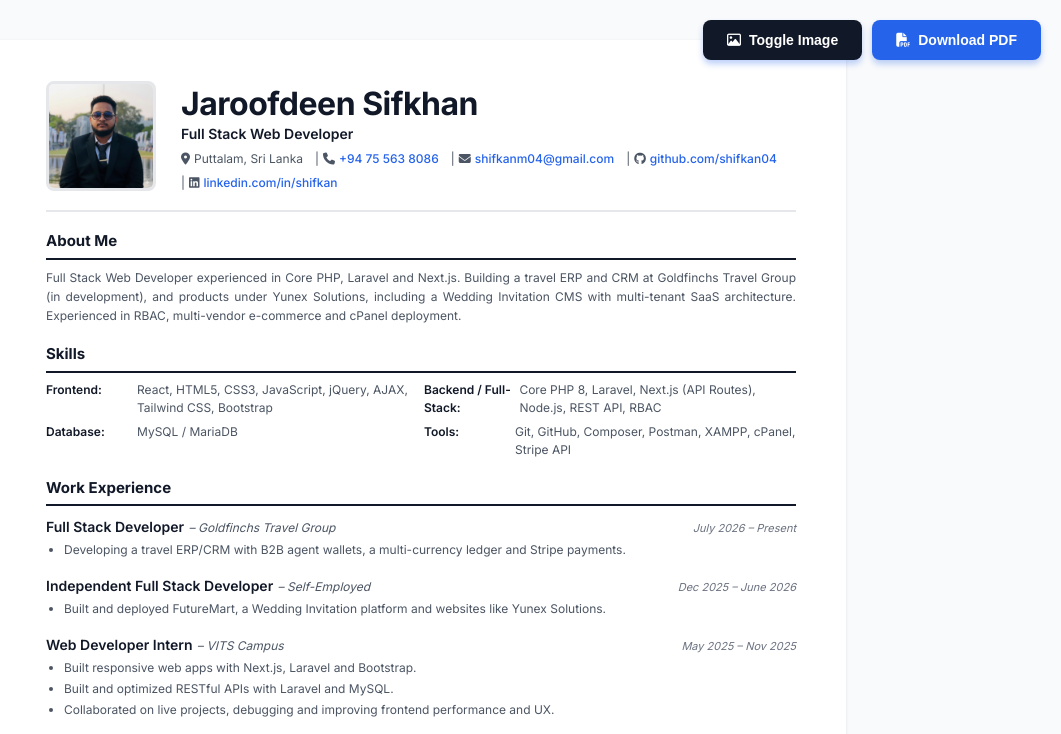
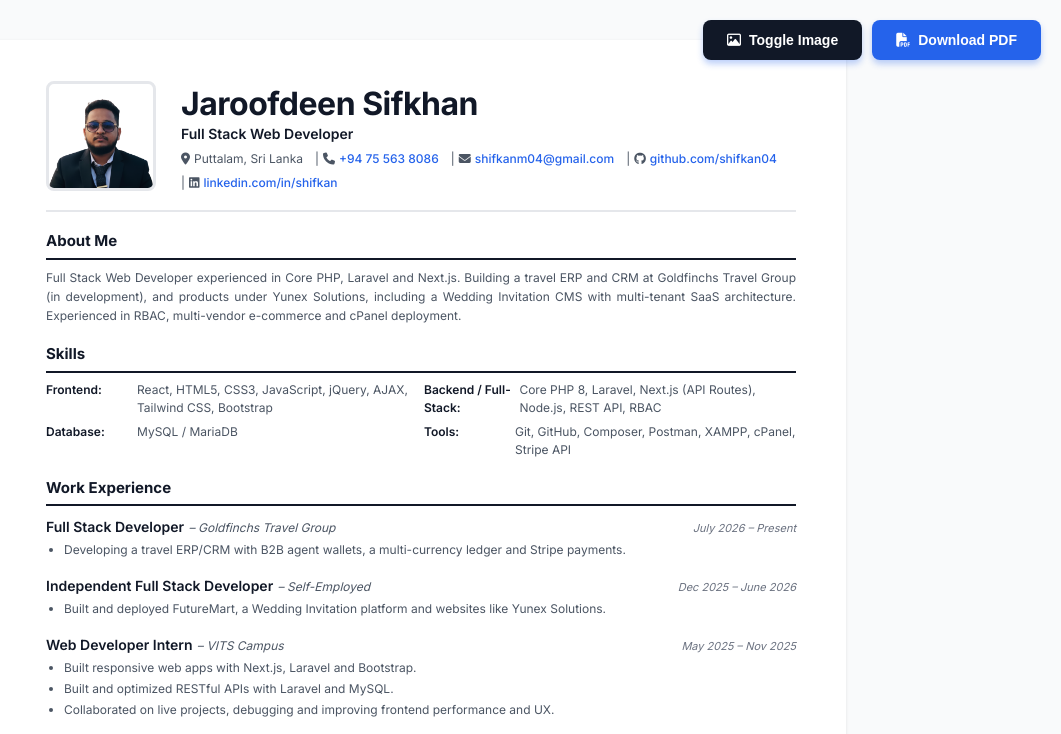
Before and after one commit to Shifkan04/My-CV-, a plain HTML site: page index.html in a window 1280 px wide. Shown: the top 734 px of the page, without its empty margins (219-1280 px from the left). Drawn offline with Linux system fonts and the light colour scheme.

Commit message:
profile image changed

```diff
--- a/index.html
+++ b/index.html
@@ -697,7 +697,7 @@
 
     <div class="resume">
         <header class="header">
-            <img src="images/profile.png" alt="Profile Photo" class="profile-photo" onerror="this.style.display='none'">
+            <img src="images/pro.png" alt="Profile Photo" class="profile-photo" onerror="this.style.display='none'">
             <div class="header-content">
                 <h1 class="name">Jaroofdeen Sifkhan</h1>
                 <div class="title-wrapper">
```
Also changed, not shown: images/pro.png (added).
